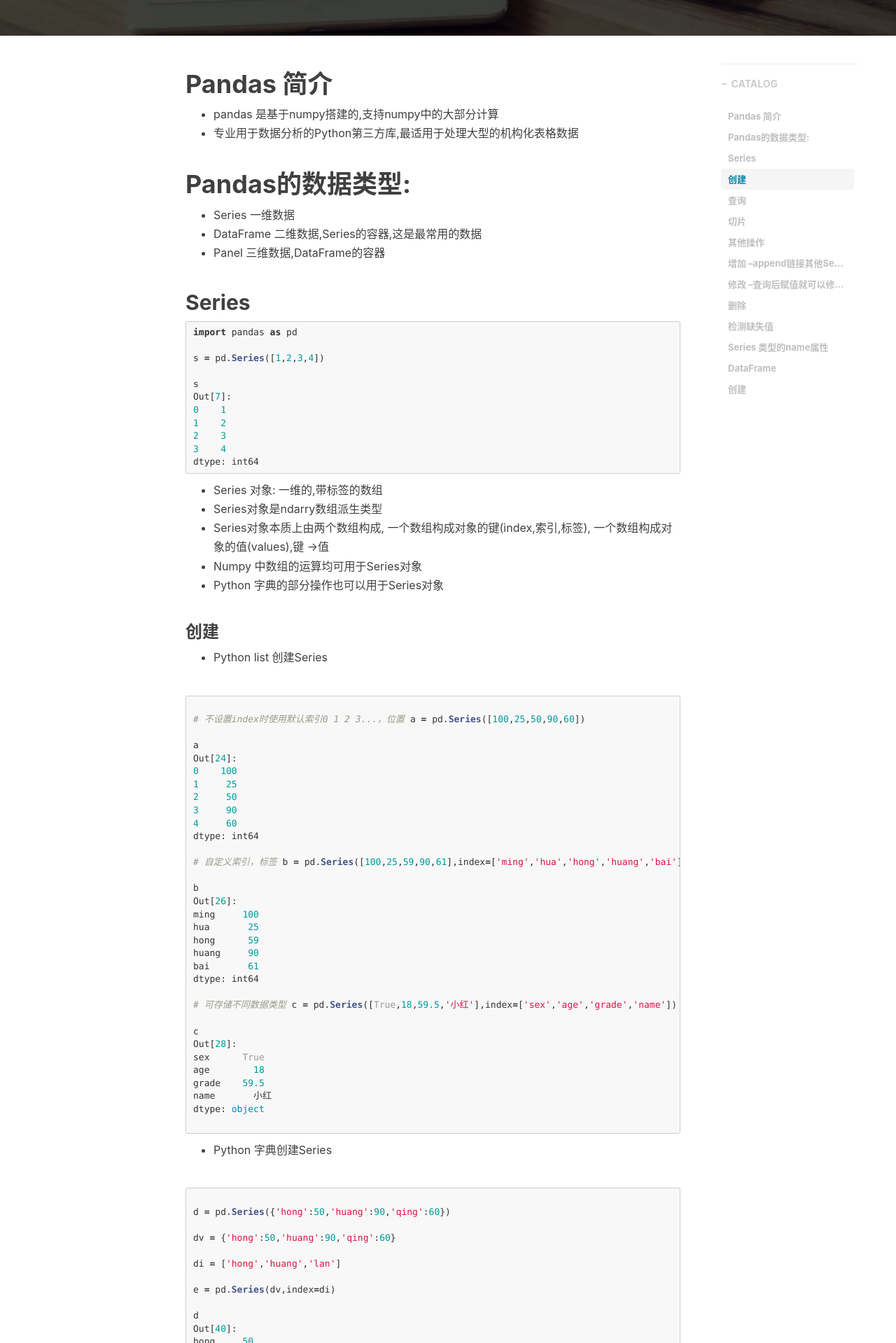
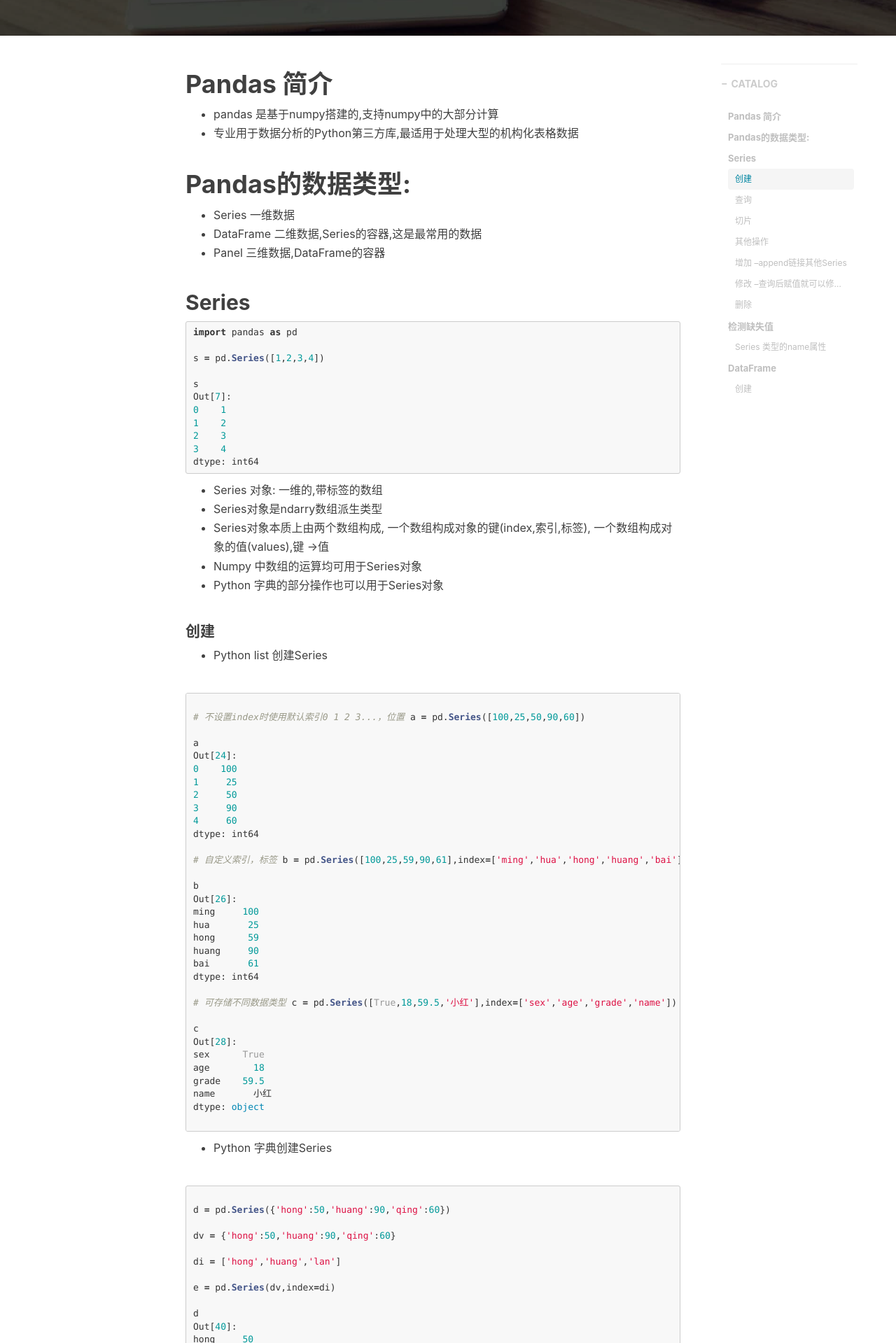
Before and after one commit to renwenduan/renwenduan.github.io, a Jekyll site: the page built from _posts/2018-01-05-Pandas_Usage.md, in a window 1280 px wide. Shown: the part 472-2391 px from the top of the page at 70% size. Built offline with Jekyll 4.4.1, drawn with Linux system fonts in a browser that asks for light colours; nearby versions of some CDN libraries; comment, search, counter and statistics services are not loaded.

Commit message:
[Layout Modify] change layout

````diff
--- a/_posts/2018-01-05-Pandas_Usage.md
+++ b/_posts/2018-01-05-Pandas_Usage.md
@@ -47,7 +47,7 @@
 * Python 字典的部分操作也可以用于Series对象
 
 
-### 创建
+#### 创建
 
 * Python list 创建Series
 
@@ -120,7 +120,7 @@
 
 ```
 
-### 查询
+#### 查询
 
 ```python
 
@@ -178,7 +178,7 @@
 
 ```
 
-### 切片
+#### 切片
 
 ```python
 
@@ -208,7 +208,7 @@
 dtype: int64
 ```
 
-### 其他操作
+#### 其他操作
 * 类似Python的字典操作
     * 保留in操作
     * 保留.get() 方法
@@ -223,7 +223,7 @@
     ```
 
 
-### 增加  --append链接其他Series
+#### 增加  --append链接其他Series
 
 ```Python
 
@@ -253,7 +253,7 @@
 
 ```
 
-### 修改 --查询后赋值就可以修改了
+#### 修改 --查询后赋值就可以修改了
 
 
 ```python
@@ -310,7 +310,7 @@
 ```
 
 
-### 删除
+#### 删除
 > 删除的是视图,不会修改对象值  b3 = b.drop('ming')
 
 
@@ -362,7 +362,7 @@
 
 
 
-### Series 类型的name属性
+#### Series 类型的name属性
 > Series对象和它的索引都有一个name属性,该数据和Pandas其他功能关系密切
 
 
@@ -438,7 +438,7 @@
     * 常用语表达二维数据,但是也可以用于表达对位数据(层次化索引的表格型结构--没用过,不讨论)
 
 
-### 创建
+#### 创建
 
 * Python list 列表创建DataFrame
 
````
